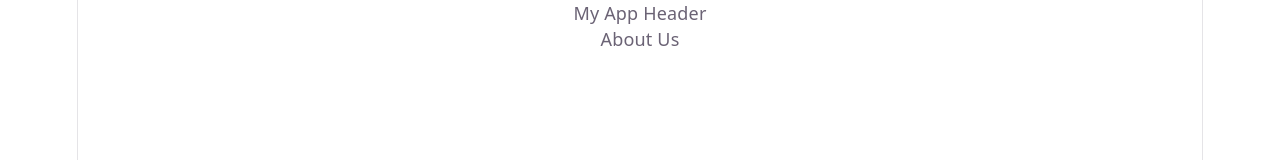
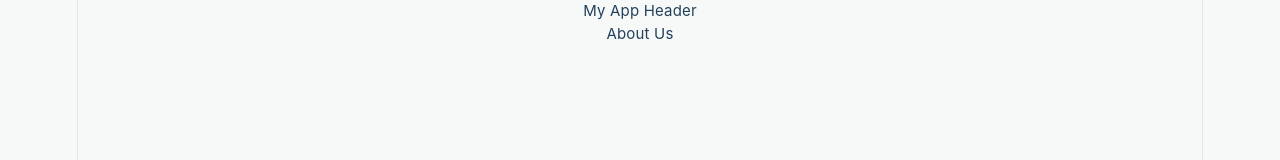
Before and after one commit to HelpMeTravel/frontend, a React app: page /about in a window 1280 px wide. Shown: the top 160 px of the page. Built offline with nearby package versions, Linux system fonts and the light colour scheme; the HTML template or start-up script is replaced by a standard one.

Commit message:
Configure theme

```diff
--- a/src/main.jsx
+++ b/src/main.jsx
@@ -1,3 +1,6 @@
+import { ThemeProvider } from '@mui/material/styles';
+import CssBaseline from '@mui/material/CssBaseline';
+import { theme } from './theme/theme';
 import { StrictMode } from 'react';
 import { createRoot } from 'react-dom/client';
 import { App } from './App.jsx';
@@ -5,6 +8,9 @@ import './index.css';
 
 createRoot(document.getElementById('root')).render(
   <StrictMode>
-    <App />
+      <ThemeProvider theme={theme}>
+          <CssBaseline />
+          <App />
+      </ThemeProvider>
   </StrictMode>,
 );
--- a/src/theme/theme.js
+++ b/src/theme/theme.js
@@ -1,39 +1,139 @@
-import { createTheme } from "@mui/material"
+import { createTheme } from '@mui/material/styles';
 
-export function setupTheme() {
-    const palette = {
+export const theme = createTheme({
+    palette: {
+        type: 'light',
         primary: {
-            main: "#DCEAF2"
+            main: '#527F9F',
+            dark: '#466D89',
         },
         secondary: {
-            main: "#DCEBE2"
+            main: '#719A83',
+        },
+        warning: {
+            main: '#ff9800',
         },
         text: {
-            main: "#58738A"
+            primary: '#23415C',
+            secondary: '#58738A',
+        },
+        success: {
+            main: '#719A83',
+            light: '#DCEBE2',
+        },
+        info: {
+            main: '#527F9F',
+            light: '#DCEAF2',
         },
         background: {
-            main: "#FFFFFF"
+            default: '#F6F9F8',
+            paper: '#FFFFFF',
         },
-        border: {
-            main: "#D6E2E8"
-        }
-    };
-    return createTheme({
-        palette,
-        shape: {
-            borderRadius: 18,
+        divider: '#D6E2E8',
     },
     typography: {
-            fontFamily: "Inter",
+        fontFamily: 'Inter',
+        // Головний заголовок сторінки
+        h1: {
+            fontSize: '34px',
+            fontWeight: 600,
+            lineHeight: 1.2,
         },
-        components: {
+        // Заголовки секцій
+        h2: {
+            fontSize: '24px',
+            fontWeight: 600,
+            lineHeight: 1.2,
+        },
+        // Заголовки карток
+        h3: {
+            fontSize: '22px',
+            fontWeight: 700,
+            lineHeight: 1.2,
+        },
+        // Заголовки менших карток (назви міст: "Lviv", "Prague")
+        h4: {
+            fontSize: '17px',
+            fontWeight: 600,
+            lineHeight: 1,
+        },
+        // Назва проєкту / логотип у верхній шапці
+        h5: {
+            fontSize: '16px',
+            fontWeight: 700,
+            lineHeight: 1.375,
+        },
+        // Заголовки інформаційних плашок і підказок
+        h6: {
+            fontSize: '15px',
+            fontWeight: 600,
+            lineHeight: 1.4,
+        },
+        // Пункти навігації та посилання у футері
+        subtitle1: {
+            fontSize: '14px',
+            fontWeight: 500,
+            lineHeight: 1.43,
+        },
+        // Дрібні жирні підписи й статуси в картках ("Selected · Open guide")
+        subtitle2: {
+            fontSize: '12px',
+            fontWeight: 600,
+            lineHeight: 1.5,
+        },
+        // Основний текст, текст у полях вводу та вступний абзац під h1
+        body1: {
+            fontSize: '15px',
+            fontWeight: 400,
+            lineHeight: 1.5,
+        },
+        // Звичайні й довгі описи, назви країн, підказки під інпутами
+        body2: {
+            fontSize: '13px',
+            fontWeight: 400,
+            lineHeight: 1.6,
+        },
+        // Текст усередині кнопок
+        button: {
+            fontSize: '14px',
+            fontWeight: 600,
+            textTransform: 'none',
+        },
+        // Найдрібніший текст: дисклеймери, копірайт, перемикач мов "EN / UA"
+        caption: {
+            fontSize: '12px',
+            fontWeight: 400,
+            lineHeight: 1.6,
+        },
+        // Маленький КАПС над заголовками ("EXPLORE THE CITY GUIDES")
+        overline: {
+            fontSize: '12px',
+            fontWeight: 500,
+            lineHeight: 1.33,
+            letterSpacing: '0.02em',
+        },
+
+    },
+    overrides: {
         MuiButton: {
-                styleOverrides: {
             root: {
                 borderRadius: 12,
             },
         },
+        MuiAppBar: {
+            colorInherit: {
+                backgroundColor: '#689f38',
+                color: 'default',
             },
         },
-    });
+    },
+    shape: {
+        borderRadius: 18,
+    },
+    components: {
+        MuiAppBar: {
+            color: 'default',
+        },
+    },
 }
+);
```
Lines whose indentation alone changed are shown as unchanged.
